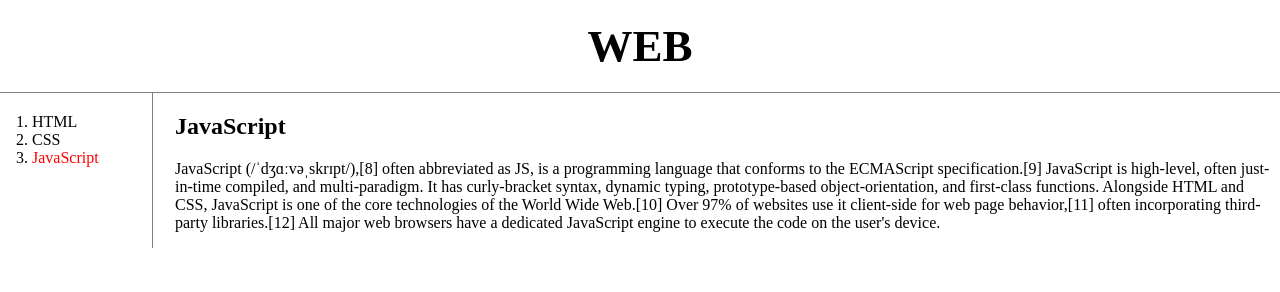
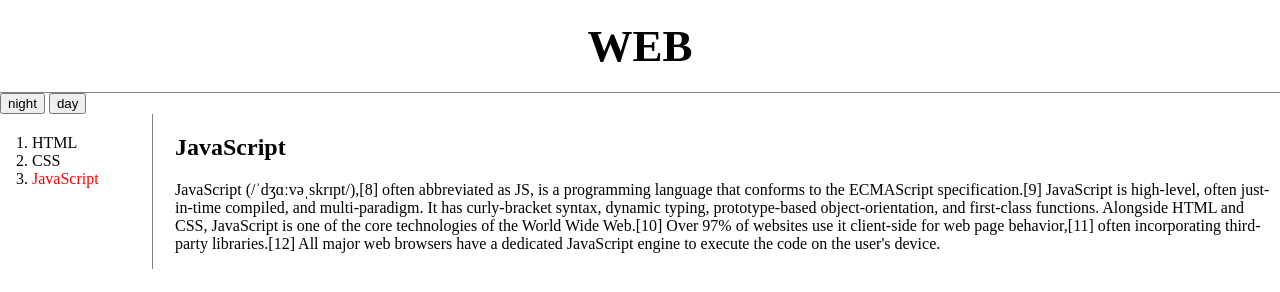
Before and after one commit to LeoJoo92/web1, a plain HTML site: page 3.html in a window 1280 px wide. Drawn offline with Linux system fonts and the light colour scheme.

Commit message:
Add files via upload

```diff
--- a/3.html
+++ b/3.html
@@ -7,6 +7,14 @@
 </head>
 <body>
   <h1><a href="index.html">WEB</a></h1>
+  <input type="button" value="night" onclick="
+  document.querySelector('body').style.backgroundColor='black';
+  document.querySelector('body').style.color='white';
+  ">
+  <input type="button" value="day" onclick="
+  document.querySelector('body').style.backgroundColor='white';
+  document.querySelector('body').style.color='black';
+  ">
   <div id="grid">
     <ol>
       <li><a href="1.html">HTML</a></li>
```
Also changed, not shown: ex1.html (added, +15 -0 lines).
